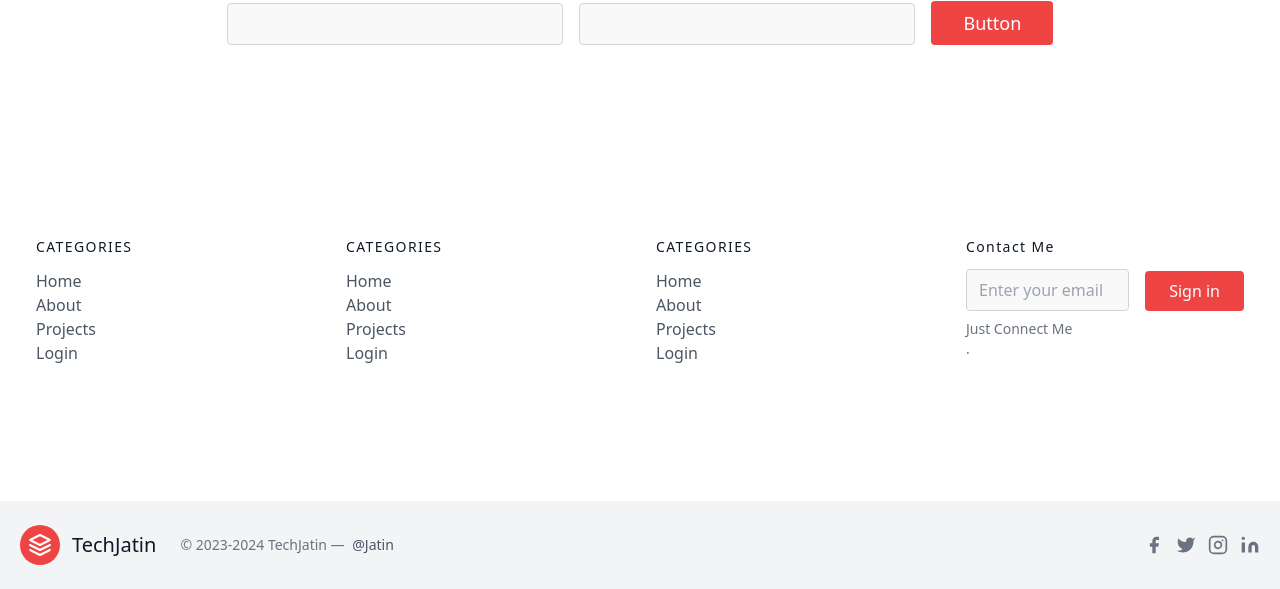
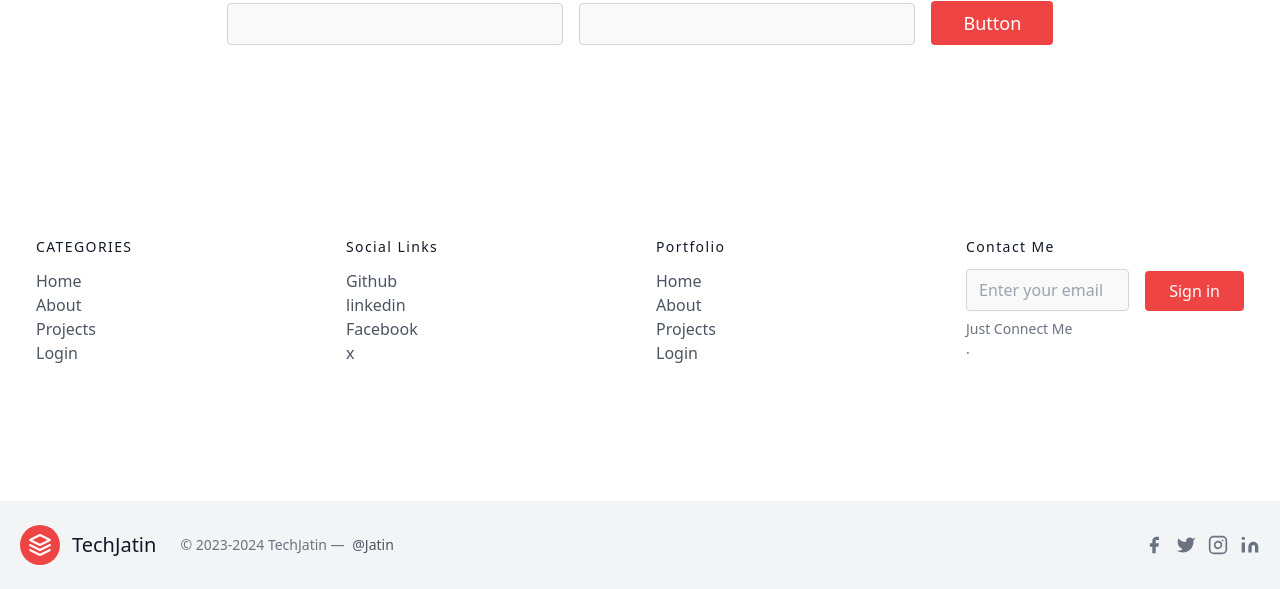
Before and after one commit to Jatin00001/flask-blog, a Flask app: page / in a window 1280 px wide. Shown: the part 2880-3469 px from the top of the page. Run offline with Flask 3, Linux system fonts and the light colour scheme; grey boxes labelled with a size stand in for pictures from a placeholder-image service; style sheets or scripts are compiled from the project's sources; some libraries are stand-ins or nearby versions.

Commit message:
some minor footer chnages

```diff
--- a/templates/base.html
+++ b/templates/base.html
@@ -173,20 +173,20 @@
             <h2
               class="title-font font-medium text-gray-900 tracking-widest text-sm mb-3"
             >
-              CATEGORIES
+              Social Links
             </h2>
             <nav class="list-none mb-10">
               <li>
-                <a class="text-gray-600 hover:text-gray-800">Home</a>
+                <a class="text-gray-600 hover:text-gray-800">Github</a>
               </li>
               <li>
-                <a class="text-gray-600 hover:text-gray-800">About</a>
+                <a class="text-gray-600 hover:text-gray-800">linkedin</a>
               </li>
               <li>
-                <a class="text-gray-600 hover:text-gray-800">Projects</a>
+                <a class="text-gray-600 hover:text-gray-800">Facebook</a>
               </li>
               <li>
-                <a class="text-gray-600 hover:text-gray-800">Login</a>
+                <a class="text-gray-600 hover:text-gray-800">x</a>
               </li>
             </nav>
           </div>
@@ -194,7 +194,7 @@
             <h2
               class="title-font font-medium text-gray-900 tracking-widest text-sm mb-3"
             >
-              CATEGORIES
+              Portfolio
             </h2>
             <nav class="list-none mb-10">
               <li>
--- a/templates/landingpage.html
+++ b/templates/landingpage.html
@@ -28,12 +28,12 @@
         <button
           class="inline-flex text-white bg-indigo-500 border-0 py-2 px-6 focus:outline-none hover:bg-indigo-600 rounded text-lg"
         >
-          Projects
+          Resume
         </button>
         <button
           class="ml-4 inline-flex text-gray-700 bg-gray-100 border-0 py-2 px-6 focus:outline-none hover:bg-gray-200 rounded text-lg"
         >
-          Resume
+          Projects
         </button>
       </div>
     </div>
@@ -250,86 +250,6 @@
     </div>
   </div>
 </section>
-
-<!-- <section class="text-gray-600 body-font">
-    <div class="container px-5  pb-10 mx-auto flex flex-wrap">
-      <div class="flex flex-wrap w-full">
-        <div class="lg:w-2/5 md:w-1/2 md:pr-10 md:py-6">
-          <div class="flex relative pb-12">
-            <div class="h-full w-10 absolute inset-0 flex items-center justify-center">
-              <div class="h-full w-1 bg-gray-200 pointer-events-none"></div>
-            </div>
-            <div class="flex-shrink-0 w-10 h-10 rounded-full bg-red-500 inline-flex items-center justify-center text-white relative z-10">
-              <svg fill="none" stroke="currentColor" stroke-linecap="round" stroke-linejoin="round" stroke-width="2" class="w-5 h-5" viewBox="0 0 24 24">
-                <path d="M12 22s8-4 8-10V5l-8-3-8 3v7c0 6 8 10 8 10z"></path>
-              </svg>
-            </div>
-            <div class="flex-grow pl-4">
-              <h2 class="font-medium title-font text-sm text-gray-900 mb-1 tracking-wider">STEP 1</h2>
-              <p class="leading-relaxed">VHS cornhole pop-up, try-hard 8-bit iceland helvetica. Kinfolk bespoke try-hard cliche palo santo offal.</p>
-            </div>
-          </div>
-          <div class="flex relative pb-12">
-            <div class="h-full w-10 absolute inset-0 flex items-center justify-center">
-              <div class="h-full w-1 bg-gray-200 pointer-events-none"></div>
-            </div>
-            <div class="flex-shrink-0 w-10 h-10 rounded-full bg-red-500 inline-flex items-center justify-center text-white relative z-10">
-              <svg fill="none" stroke="currentColor" stroke-linecap="round" stroke-linejoin="round" stroke-width="2" class="w-5 h-5" viewBox="0 0 24 24">
-                <path d="M22 12h-4l-3 9L9 3l-3 9H2"></path>
-              </svg>
-            </div>
-            <div class="flex-grow pl-4">
-              <h2 class="font-medium title-font text-sm text-gray-900 mb-1 tracking-wider">STEP 2</h2>
-              <p class="leading-relaxed">Vice migas literally kitsch +1 pok pok. Truffaut hot chicken slow-carb health goth, vape typewriter.</p>
-            </div>
-          </div>
-          <div class="flex relative pb-12">
-            <div class="h-full w-10 absolute inset-0 flex items-center justify-center">
-              <div class="h-full w-1 bg-gray-200 pointer-events-none"></div>
-            </div>
-            <div class="flex-shrink-0 w-10 h-10 rounded-full bg-red-500 inline-flex items-center justify-center text-white relative z-10">
-              <svg fill="none" stroke="currentColor" stroke-linecap="round" stroke-linejoin="round" stroke-width="2" class="w-5 h-5" viewBox="0 0 24 24">
-                <circle cx="12" cy="5" r="3"></circle>
-                <path d="M12 22V8M5 12H2a10 10 0 0020 0h-3"></path>
-              </svg>
-            </div>
-            <div class="flex-grow pl-4">
-              <h2 class="font-medium title-font text-sm text-gray-900 mb-1 tracking-wider">STEP 3</h2>
-              <p class="leading-relaxed">Coloring book nar whal glossier master cleanse umami. Salvia +1 master cleanse blog taiyaki.</p>
-            </div>
-          </div>
-          <div class="flex relative pb-12">
-            <div class="h-full w-10 absolute inset-0 flex items-center justify-center">
-              <div class="h-full w-1 bg-gray-200 pointer-events-none"></div>
-            </div>
-            <div class="flex-shrink-0 w-10 h-10 rounded-full bg-red-500 inline-flex items-center justify-center text-white relative z-10">
-              <svg fill="none" stroke="currentColor" stroke-linecap="round" stroke-linejoin="round" stroke-width="2" class="w-5 h-5" viewBox="0 0 24 24">
-                <path d="M20 21v-2a4 4 0 00-4-4H8a4 4 0 00-4 4v2"></path>
-                <circle cx="12" cy="7" r="4"></circle>
-              </svg>
-            </div>
-            <div class="flex-grow pl-4">
-              <h2 class="font-medium title-font text-sm text-gray-900 mb-1 tracking-wider">STEP 4</h2>
-              <p class="leading-relaxed">VHS cornhole pop-up, try-hard 8-bit iceland helvetica. Kinfolk bespoke try-hard cliche palo santo offal.</p>
-            </div>
-          </div>
-          <div class="flex relative">
-            <div class="flex-shrink-0 w-10 h-10 rounded-full bg-red-500 inline-flex items-center justify-center text-white relative z-10">
-              <svg fill="none" stroke="currentColor" stroke-linecap="round" stroke-linejoin="round" stroke-width="2" class="w-5 h-5" viewBox="0 0 24 24">
-                <path d="M22 11.08V12a10 10 0 11-5.93-9.14"></path>
-                <path d="M22 4L12 14.01l-3-3"></path>
-              </svg>
-            </div>
-            <div class="flex-grow pl-4">
-              <h2 class="font-medium title-font text-sm text-gray-900 mb-1 tracking-wider">FINISH</h2>
-              <p class="leading-relaxed">Pitchfork ugh tattooed scenester echo park gastropub whatever cold-pressed retro.</p>
-            </div>
-          </div>
-        </div>
-        <img class="lg:w-3/5 md:w-1/2 object-cover object-center rounded-lg md:mt-0 mt-12" src="{{ url_for('static', filename='assets/img/tiny.jpg') }}" alt="step">
-      </div>
-    </div>
-  <!-- </section> -->
 
 <!-- --------------ADDING CONTENT FOR PROJECTS-------------------------------------------------------------------------------------------- -->
 <section class="text-gray-600 body-font">
```
